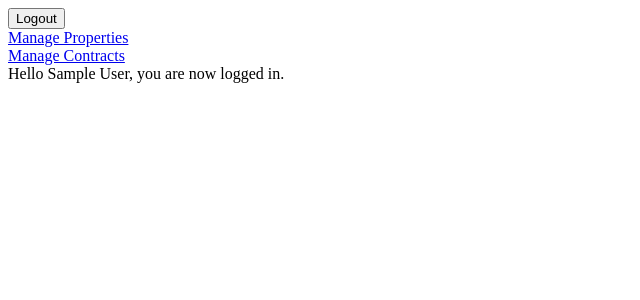
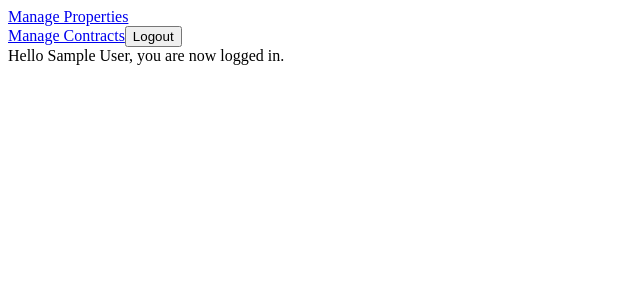
Before and after one commit to josorz/cssweng-lease-management-system, a React (Vite) app: page /home in a window 1280 px wide. Shown: the top 300 px of the page, without its empty margins (0-640 px from the left). Built offline with nearby package versions, Linux system fonts and the light colour scheme; no server answers; sample sign-in values are in the browser's storage.

Commit message:
removed sidebar to coincide with design

```diff
--- a/src/App.jsx
+++ b/src/App.jsx
@@ -3,7 +3,6 @@ import Register from "./components/auth/register";
 
 import Home from "./components/home";
 import Properties from "./components/properties";
-import Sidebar from "./components/home/sidebar";
 
 import { AuthProvider } from "./contexts/authContext";
 import { BrowserRouter, Routes, Route } from "react-router-dom";
--- a/src/components/header/index.jsx
+++ b/src/components/header/index.jsx
@@ -1,15 +1,15 @@
 import React from "react";
 import { Link, useNavigate } from "react-router-dom";
-import { useAuth } from "../../contexts/authContext";
 import { doSignOut } from "../../firebase/auth";
 
 const Header = () => {
   const navigate = useNavigate();
-  const { userLoggedIn } = useAuth();
   return (
     <nav>
-      {userLoggedIn ? (
       <>
+        <Link to="properties">Manage Properties</Link>
+        <br />
+        <Link to="">Manage Contracts</Link>
         <button
           onClick={() => {
             doSignOut().then(() => {
@@ -20,13 +20,6 @@ const Header = () => {
           Logout
         </button>
       </>
-      ) : (
-        <>
-          <Link to={"/login"}>Login</Link>
-          <br />
-          <Link to={"/register"}>Register</Link>
-        </>
-      )}
     </nav>
   );
 };
--- a/src/components/home/index.jsx
+++ b/src/components/home/index.jsx
@@ -1,7 +1,6 @@
 import React from "react";
 import { useOutletContext, Outlet } from "react-router-dom";
 import Header from "../header";
-import Sidebar from "./sidebar";
 
 const Home = () => {
   const currentUser = useOutletContext();
@@ -10,7 +9,6 @@ const Home = () => {
   return (
     <>
       <Header />
-      <Sidebar />
       <div>
         Hello{" "}
         {currentUser.displayName ? currentUser.displayName : currentUser.email},
--- a/src/components/home/sidebar/index.jsx
+++ /dev/null
@@ -1,15 +0,0 @@
-import React from "react";
-import { Link } from "react-router-dom";
-import Properties from "../../properties";
-
-const Header = () => {
-  return (
-    <>
-      <Link to="properties">Manage Properties</Link>
-      <br />
-      <Link to="">Manage Contracts</Link>
-    </>
-  );
-};
-
-export default Header;
--- a/src/components/properties/index.jsx
+++ b/src/components/properties/index.jsx
@@ -5,7 +5,6 @@ import { collection, doc, getDocs } from "firebase/firestore";
 import { firestore } from "../../firebase/firebase";
 import CardLayout from "./CardLayout";
 import Card from "./Card";
-import Header from "./../home/sidebar";
 
 const Properties = () => {
   const [properties, setProperties] = useState(null);
```
Lines whose indentation alone changed are shown as unchanged.
